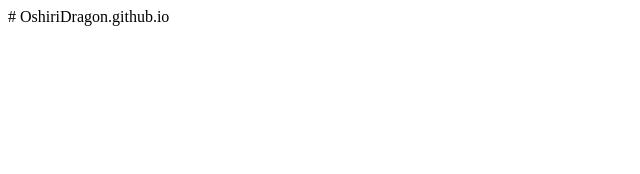
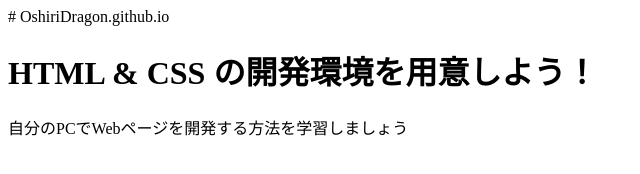
Before and after one commit to OshiriDragon/OshiriDragon.github.io, a plain HTML site: page index.html in a window 1280 px wide. Shown: the whole page, without its empty margins (0-640 px from the left). Drawn offline with Linux system fonts and the light colour scheme.

Commit message:
Update index.html

```diff
--- a/index.html
+++ b/index.html
@@ -1 +1,13 @@
 # OshiriDragon.github.io
+<!DOCTYPE html>
+<html>
+  <head>
+    <meta charset="utf-8">
+    <title>Progate</title>
+    <link rel="stylesheet" href="stylesheet.css">
+  </head>
+  <body>
+    <h1 class="title">HTML & CSS の開発環境を用意しよう！</h1>
+    <p>自分のPCでWebページを開発する方法を学習しましょう</p>
+  </body>
+</html>
```
